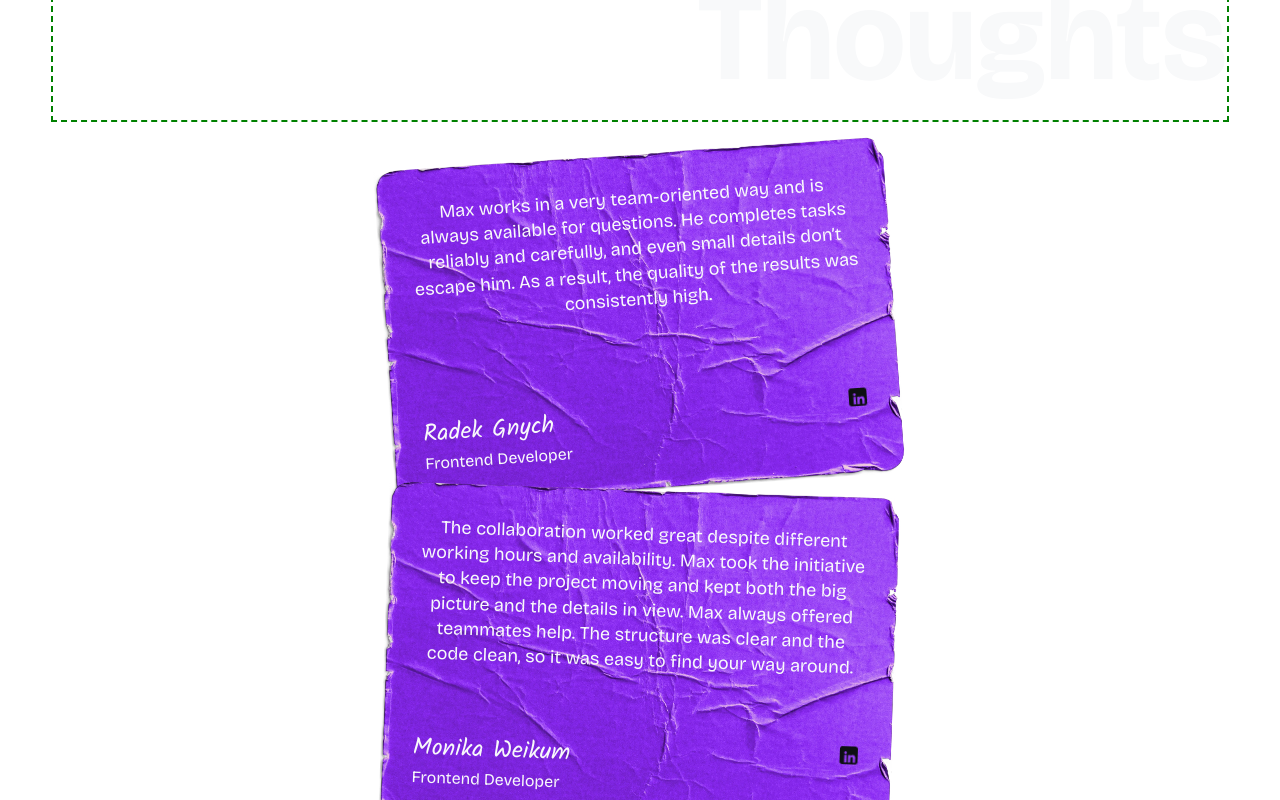
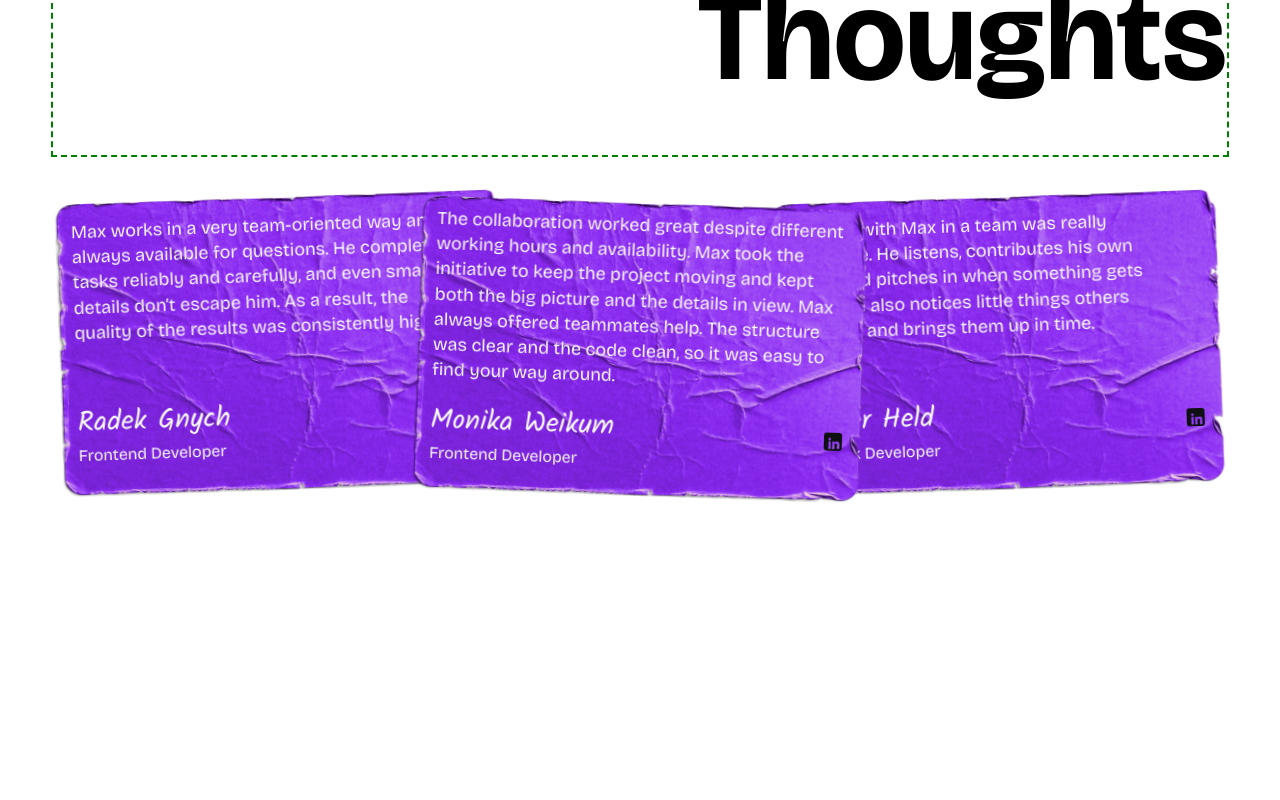
Before and after one commit to Lehnerma/Portfolio, an Angular app: page / in a window 1280 px wide. Shown: the part 4240-5040 px from the top of the page. After the commit the page ends 4800 px from the top, so only its background shows below. Built offline with nearby package versions, Linux system fonts and the light colour scheme.

Commit message:
feat(comment-card): enhance card interaction and styling with hover effects

```diff
--- a/src/app/components/comment-card/comment-card.scss
+++ b/src/app/components/comment-card/comment-card.scss
@@ -2,10 +2,14 @@
 
 .comment {
   &__card {
-    padding: 2rem;
+    position: relative;
+    isolation: isolate;
+    padding: 1rem;
     display: grid;
     grid-template-rows: 1fr auto;
     gap: 1rem;
+
+    color: $white-base;
 
     background-image: url('/assets/background/card-purple-bg-mob.webp');
     background-repeat: no-repeat;
@@ -19,18 +23,47 @@
       aspect-ratio: 1799 / 1180;
       max-width: 512px;
     }
+
+    &::after {
+      position: absolute;
+      inset: 0;
+      z-index: 1;
+      content: '';
+      background-image: url('/assets/background/card-hover-lines-mobile.webp');
+
+      @include respond-to(sm) {
+        background-image: url('/assets/background/card-hover-lines.webp');
+      }
+      background-repeat: no-repeat;
+      background-size: contain;
+      background-position: center;
+      opacity: 0;
+      pointer-events: none;
+      transition: opacity 200ms ease;
+    }
+
+    &:hover::after {
+      opacity: 1;
+    }
+
+    > * {
+      position: relative;
+      z-index: 2;
+    }
   }
 
   &__footer {
     display: flex;
     justify-content: space-between;
+    align-items: center;
+    padding-bottom: 1rem;
   }
 
   &__txt {
     font-family: $f-txt;
     font-size: rem(18);
     line-height: 1.4;
-    text-align: center;
+    text-wrap: balance;
   }
 }
 
@@ -38,7 +71,7 @@
   &__name {
     font-family: $f-hand;
     font-weight: 400;
-    font-size: rem(24);
+    font-size: rem(28);
   }
 
   &__job {
--- a/src/app/pages/home/home.html
+++ b/src/app/pages/home/home.html
@@ -191,7 +191,11 @@
   </app-underline-title>
   <ul class="comments__cards">
     @for (comment of comments; track $index) {
-      <li class="comments__card">
+      <li
+        class="comments__card"
+        [class.is-active]="activeComment() === $index"
+        (pointerdown)="onCommentPointerDown($event, $index)"
+      >
         <app-comment-card
           [name]="comment.name"
           [link]="comment.link"
--- a/src/app/pages/home/home.ts
+++ b/src/app/pages/home/home.ts
@@ -46,6 +46,18 @@ export class Home {
   protected readonly skillsIcons = SKILL_ICONS;
   protected readonly projects = PROJECTS;
   protected readonly comments = CARDS;
+  /** Index of the comment card raised by touch; mouse users get the CSS `:hover` instead. */
+  protected readonly activeComment = signal<number | null>(null);
+
+  /**
+   * Raises a comment card to the front when it is touched.
+   * @param event The pointer event from the card.
+   * @param index Index of the touched card.
+   */
+  protected onCommentPointerDown(event: PointerEvent, index: number): void {
+    if (event.pointerType !== 'touch') return;
+    this.activeComment.set(index);
+  }
 
   /**
    * Toggles the nav menu on the mobile version
--- a/src/app/shared/drag-hint/drag-hint.scss
+++ b/src/app/shared/drag-hint/drag-hint.scss
@@ -35,7 +35,7 @@
   }
 
   &__word {
-    min-width: 3.2rem;
+    width: 3rem;
     display: inline-block;
     transform-origin: center;
     animation: drag-hint-flap var(--flap-duration) ease-out both;
--- a/src/styles/pages/_comments.scss
+++ b/src/styles/pages/_comments.scss
@@ -7,7 +7,6 @@
   gap: 2rem;
 
   font-family: $f-txt;
-  color: $white-base;
 
   &__titles {
     border: $dev;
@@ -22,14 +21,63 @@
   }
 
   &__cards {
+    --card-w: min(280px, 100%);
+    --card-ratio: calc(1799 / 1180);
+    --card-overlap: 0.2;
+
     justify-self: center;
+    padding: 8px;
+    width: 100%;
+
+    display: grid;
+    justify-content: center;
+
+    @include respond-to(sm) {
+      --card-w: 512px;
+      --card-ratio: calc(1180 / 1799);
+    }
+
+    @include respond-to(lg) {
+      --card-w: min(512px, calc(100cqw / (3 - 2 * var(--card-overlap))));
+
+      container-type: inline-size;
+      display: flex;
+
+      align-items: start;
+    }
   }
 
-  &__card:nth-child(even) {
-    transform: rotate(2deg);
-  }
+  &__card {
+    position: relative;
+    z-index: 1;
+    width: var(--card-w);
+    &:not(:first-child) {
+      margin-block-start: calc(var(--card-w) * var(--card-ratio) * var(--card-overlap) * -1);
 
-  &__card:nth-child(odd) {
-    transform: rotate(-4deg);
+      @include respond-to(lg) {
+        margin-block-start: 0;
+        margin-inline-start: calc(var(--card-w) * var(--card-overlap) * -1);
+      }
+    }
+
+    &:nth-child(even) {
+      transform: rotate(2deg);
+      z-index: 9;
+    }
+
+    &:nth-child(odd) {
+      transform: rotate(-2deg);
+    }
+
+    &.is-active,
+    &:focus-within {
+      z-index: 10;
+    }
+
+    @media (hover: hover) {
+      &:hover {
+        z-index: 10;
+      }
+    }
   }
 }
```
Also changed, not shown: public/assets/background/card-hover-lines-mobile.webp (added), public/assets/background/card-hover-lines.webp (added).
